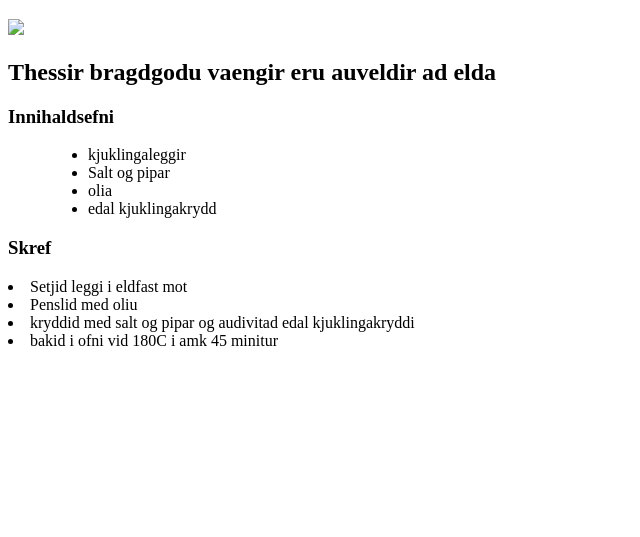
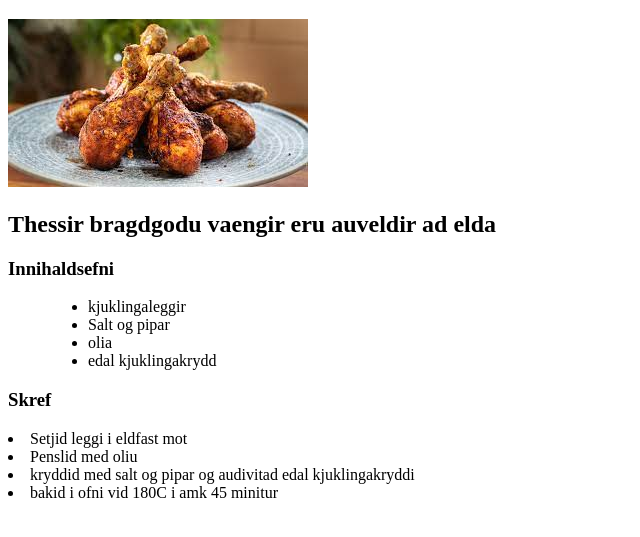
Before and after one commit to runar88/odin-recipes, a plain HTML site: page recipes/kjuklingurMLR.html in a window 1280 px wide. Shown: the part 61-598 px from the top of the page, without its empty margins (0-640 px from the left). Drawn offline with Linux system fonts and the light colour scheme.

Commit message:
fixed a type in code

```diff
--- a/recipes/kjuklingurMLR.html
+++ b/recipes/kjuklingurMLR.html
@@ -7,7 +7,7 @@
     </head>
 <body>
     <h1>Kjuklingur ad haetti Margretar</h1>
-    <img src="../img/MLRkjuklingur">
+    <img src="../img/MLRkjuklingur.jpeg">
     <h2>Thessir bragdgodu vaengir eru auveldir ad elda</h2>
     <p style="margin-left: 40px"><h3>Innihaldsefni</h3></p>
     <ul style="margin-left: 40px">
```
